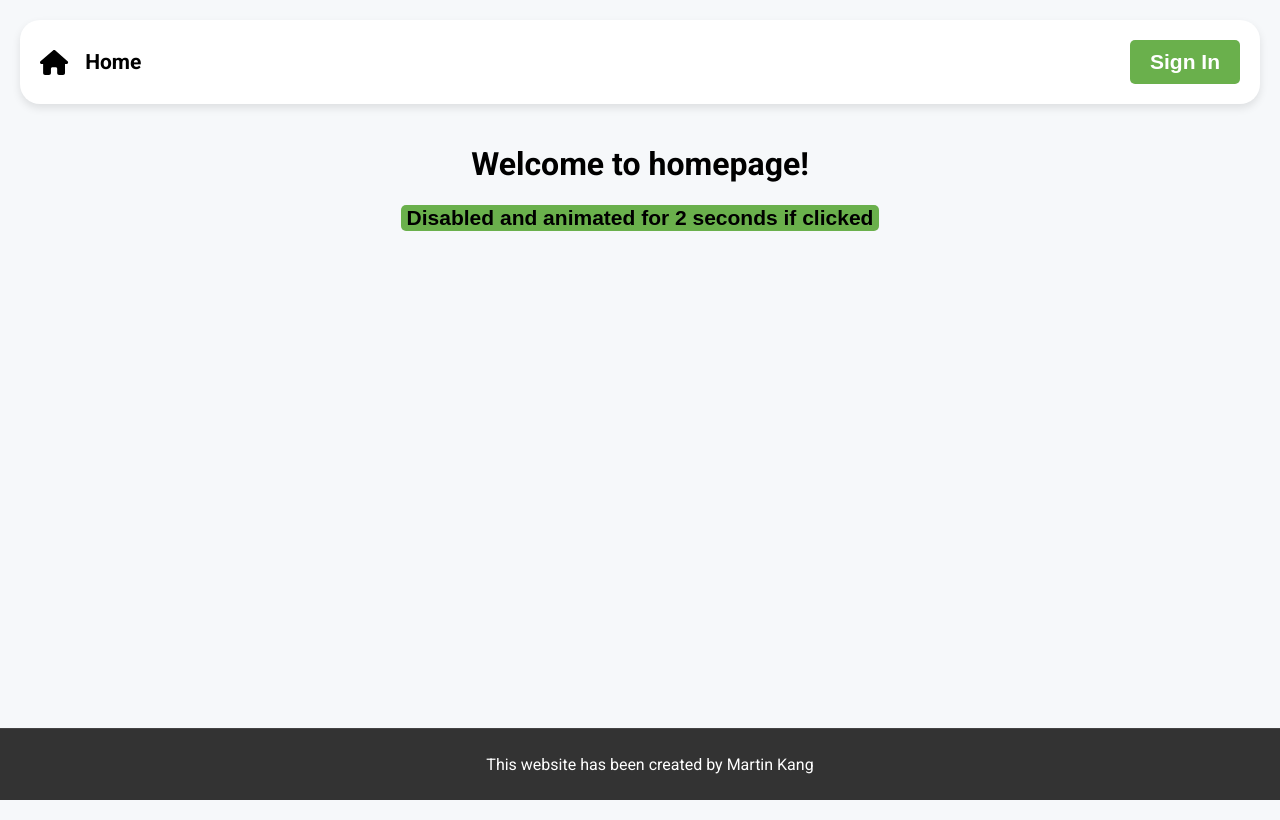
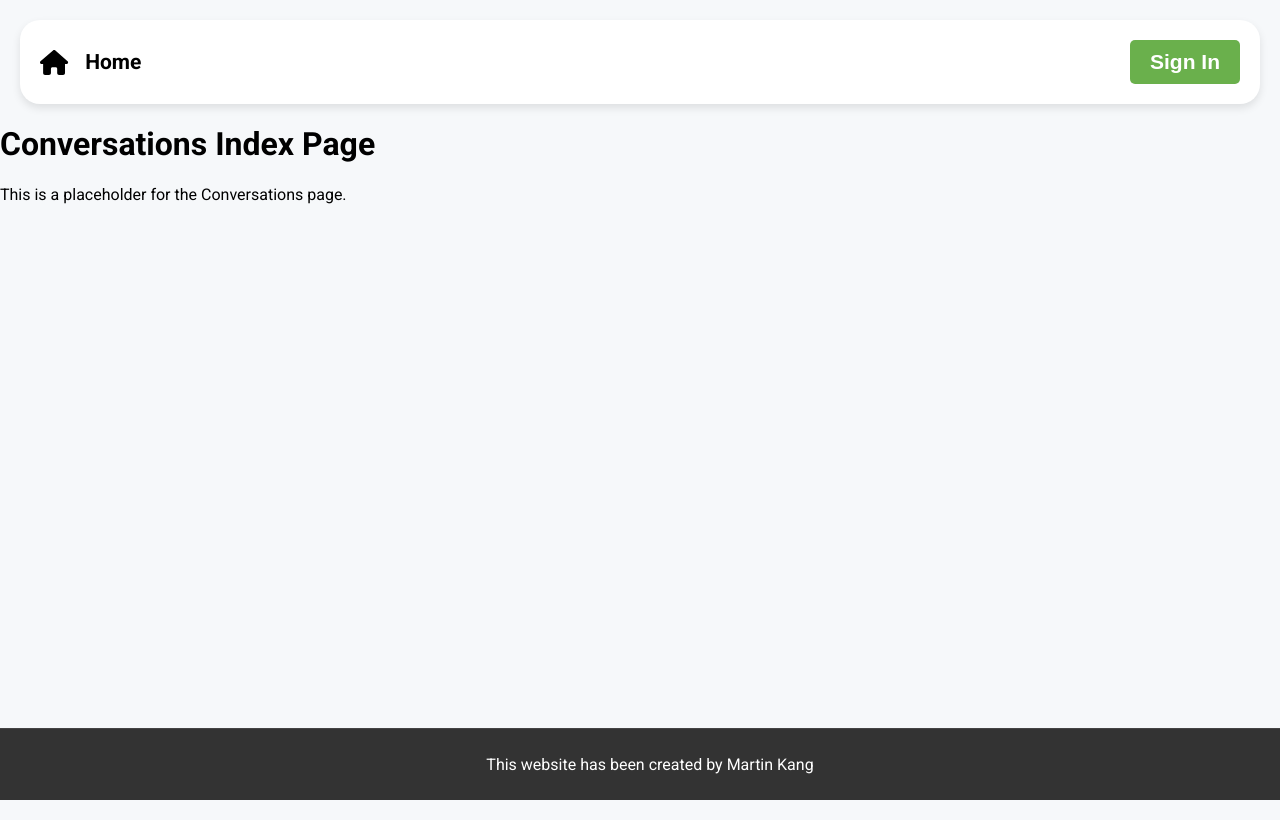
Before and after one commit to kangmartin/InterfaceDevelopmentLab3, a Vue app: page /conversations in a window 1280 px wide. Built offline with nearby package versions, Linux system fonts and the light colour scheme; no server answers.

Commit message:
Ex6: add / and /conversations routes

```diff
--- a/src/App.vue
+++ b/src/App.vue
@@ -1,21 +1,19 @@
 <template>
   <div>
     <BaseHeader @user-signed-in="updateUser"/>
-    <HomePage @update:user="updateUser"/>
+    <router-view />
     <BaseFooter/>
   </div>
 </template>
 
 <script>
 import { reactive, provide } from 'vue';
-import HomePage from "@/pages/HomePage.vue";
 import BaseHeader from "@/components/BaseHeader.vue";
 import BaseFooter from "@/components/BaseFooter.vue";
 
 export default {
   name: 'App',
   components: {
-    HomePage,
     BaseHeader,
     BaseFooter
   },
--- /dev/null
+++ b/src/pages/ConversationsIndexPage.vue
@@ -0,0 +1,16 @@
+<template>
+  <div>
+    <h1>Conversations Index Page</h1>
+    <p>This is a placeholder for the Conversations page.</p>
+  </div>
+</template>
+
+<script>
+export default {
+  name: 'ConversationsIndexPage'
+};
+</script>
+
+<style scoped>
+
+</style>
```
Also changed, not shown: src/main.js (+4 -10 lines), src/router/index.js (added, +15 -0 lines).
